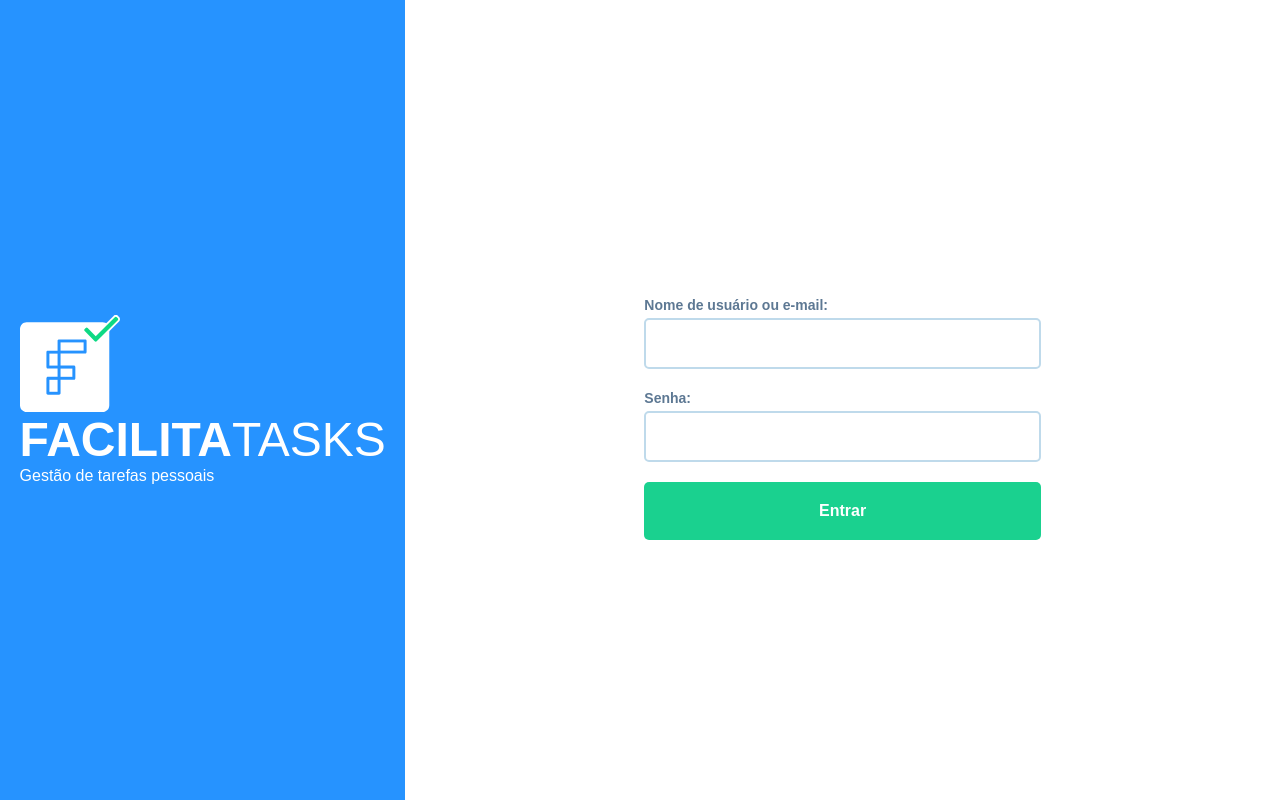
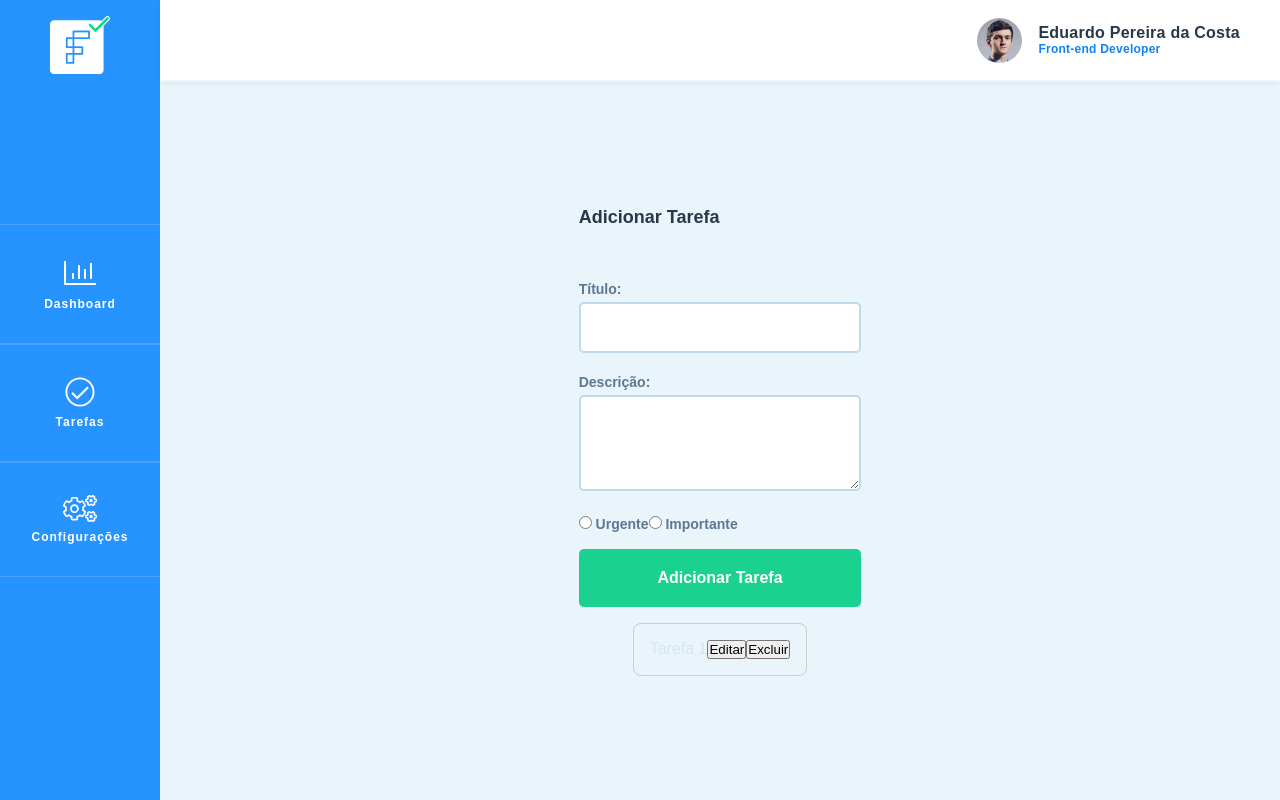
Before and after one commit to brvnfr/vue-todo-app, a Vue app: page /tasks in a window 1280 px wide. Before the commit this address led to /login. Built offline with nearby package versions, Linux system fonts and the light colour scheme.

Commit message:
[refact] refact forms to work with v-model instead of ref

```diff
--- a/src/components/ButtonComponent.vue
+++ b/src/components/ButtonComponent.vue
@@ -12,11 +12,7 @@ const { type } = defineProps(['type'])
 const emit = defineEmits(['click'])
 
 const handleClick = () => {
-  if (emit) {
-    emit('click')
-  } else {
-    console.error('Error: emit is not defined')
-  }
+  emit('click')
 }
 </script>
 
--- a/src/components/FormWrapper.vue
+++ b/src/components/FormWrapper.vue
@@ -10,7 +10,7 @@
 
 <script setup>
 import { defineEmits } from 'vue'
-const { formTitle } = defineProps(['formtitle'])
+const { formTitle } = defineProps(['formTitle'])
 const emit = defineEmits(['submit'])
 
 const handleSubmit = () => {
--- /dev/null
+++ b/src/components/RadioListComponent.vue
@@ -0,0 +1,38 @@
+<!-- RadioListComponent.vue -->
+<template>
+  <div class="form-group">
+    <label>{{ label }}</label>
+    <div>
+      <label v-for="(option, index) in options" :key="index">
+        <input
+          type="radio"
+          :name="name"
+          :value="option.value"
+          v-model="selectedValue"
+          @change="updateModelValue"
+        />
+        {{ option.label }}
+      </label>
+    </div>
+  </div>
+</template>
+
+<script setup>
+import { defineProps, defineEmits } from 'vue'
+
+const { label, name, modelValue, options } = defineProps(['label', 'name', 'modelValue', 'options'])
+const emit = defineEmits(['update:modelValue'])
+
+const selectedValue = modelValue
+
+const updateModelValue = () => {
+  emit('update:modelValue', selectedValue)
+}
+</script>
+
+<style scoped lang="stylus">
+@import '.././styles/variables.styl'
+
+.form-group label
+ text-styles(14px, 600, brand-gray-800, 1);
+</style>
--- a/src/components/TextAreaComponent.vue
+++ b/src/components/TextAreaComponent.vue
@@ -1,7 +1,14 @@
+<!-- TextAreaComponent.vue -->
 <template>
   <div class="form-group">
     <label :for="name">{{ label }}</label>
-    <textarea :id="name" :value="modelValue" :rows="rows" @input="updateModelValue"></textarea>
+    <textarea
+      :id="name"
+      :value="modelValue"
+      :rows="rows"
+      @input="updateModelValue"
+      class="form-input"
+    ></textarea>
   </div>
 </template>
 
@@ -14,6 +21,22 @@ const updateModelValue = (event) => {
 }
 </script>
 
-<style scoped>
-/* Seu estilo personalizado para TextAreaComponent */
+<style scoped lang="stylus">
+@import '.././styles/variables.styl'
+
+.form-group
+  label
+    text-styles(14px, 600, brand-gray-800, 1)
+
+  .form-input
+    width -webkit-fill-available
+    margin 4px 0
+    padding 16px
+    border-radius 5px
+    transition all 0.3s ease
+    border 2px solid brand-gray-300
+    outline none !important
+
+    &:focus, &:hover
+      border 2px solid brand-blue-500
 </style>
--- a/src/router/index.js
+++ b/src/router/index.js
@@ -45,19 +45,19 @@ const router = createRouter({
   routes,
 })
 
-router.beforeEach((to, from, next) => {
-  //~ Verifica se a rota requer autenticação
-  if (to.matched.some((record) => record.meta.requiresAuth)) {
-    //~ Redireciona para a página de login se não estiver autenticado
-    if (!isAuthenticated()) {
-      next('/login')
-    } else {
-      next()
-    }
-  } else {
-    next()
-  }
-})
+// router.beforeEach((to, from, next) => {
+//   //~ Verifica se a rota requer autenticação
+//   if (to.matched.some((record) => record.meta.requiresAuth)) {
+//     //~ Redireciona para a página de login se não estiver autenticado
+//     if (!isAuthenticated()) {
+//       next('/login')
+//     } else {
+//       next()
+//     }
+//   } else {
+//     next()
+//   }
+// })
 
 export const isRouteActive = (route) => {
   const currentRoute = router.currentRoute.value
--- a/src/views/LoginView.vue
+++ b/src/views/LoginView.vue
@@ -36,7 +36,6 @@
 </template>
 
 <script setup>
-import { ref } from 'vue'
 import { useStore } from 'vuex'
 import { useRouter } from 'vue-router'
 import InputComponent from '@/components/InputComponent.vue'
@@ -45,14 +44,14 @@ import FormWrapper from '@/components/FormWrapper.vue'
 
 const store = useStore()
 const router = useRouter()
-const username = ref('')
-const password = ref('')
+let username = ''
+let password = ''
 
 const handleLogin = async () => {
   try {
     const isAuthenticated = await store.dispatch('auth/login', {
-      username: username.value,
-      password: password.value,
+      username,
+      password,
     })
 
     console.log('isAuthenticated:', isAuthenticated)
--- a/src/views/TasksView.vue
+++ b/src/views/TasksView.vue
@@ -2,23 +2,18 @@
   <section>
     <!-- Formulário para adicionar uma nova tarefa -->
     <form-wrapper :formTitle="editingTask !== null ? 'Editar Tarefa' : 'Adicionar Tarefa'">
-      <input-component
-        type="text"
-        label="Título:"
-        name="taskTitle"
-        :modelValue="taskTitleModel"
-        @update:modelValue="taskTitleModel = $event"
+      <input-component v-model="newTask.title" type="text" label="Título:" name="taskTitle" />
+
+      <text-area-component label="Descrição:" v-model="newTask.description" rows="4" />
+
+      <radio-list-component
+        name="newTaskPriority"
+        v-model="newTask.category"
+        :options="[
+          { label: 'Urgente', value: 'urgent' },
+          { label: 'Importante', value: 'important' },
+        ]"
       />
-
-      <label for="taskDescription">Descrição:</label>
-      <textarea v-model="newTask.description" id="taskDescription" rows="4"></textarea>
-
-      <label>
-        Prioridade:
-        <input type="radio" v-model="newTask.category" value="high" /> Urgente
-
-        <input type="radio" v-model="newTask.category" value="low" /> Importante
-      </label>
 
       <button-component type="submit" @click="addTask">Adicionar Tarefa</button-component>
     </form-wrapper>
@@ -40,12 +35,11 @@
       <h2>Editar Tarefa</h2>
       <form-wrapper :formTitle="'Editar Tarefa'">
         <input-component
+          v-model="editedTask.title"
           type="text"
           customHeight="auto"
           label="Título:"
           name="editedTaskTitle"
-          :modelValue="editedTask.title"
-          @update:modelValue="editedTask.title = $event"
         />
 
         <label for="editedTaskDescription">Descrição:</label>
@@ -64,47 +58,48 @@
 </template>
 
 <script setup>
-import { ref, onMounted, watch } from 'vue'
+import { onMounted, watch } from 'vue'
 import { useStore } from 'vuex'
 import InputComponent from '@/components/InputComponent.vue'
 import ButtonComponent from '@/components/ButtonComponent.vue'
 import FormWrapper from '@/components/FormWrapper.vue'
+import TextAreaComponent from '@/components/TextAreaComponent.vue'
+import RadioListComponent from '@/components/RadioListComponent.vue'
 
 const store = useStore()
 
-const newTask = ref({
+let newTask = {
   title: '',
   description: '',
   completed: false,
   category: 'low',
-})
+}
 
-const editedTask = ref({
+let editedTask = {
   title: '',
   description: '',
   completed: false,
   category: 'low',
-})
+}
 
-const editingTask = ref(null)
-const tasks = ref(store.state.tasks.tasks)
-const taskTitleModel = ref(newTask.value.title)
+let editingTask = null
+let tasks = store.state.tasks.tasks
 
 const addTask = () => {
-  if (newTask.value.title.trim() !== '') {
-    store.commit('tasks/addTask', { ...newTask.value })
+  if (newTask.title.trim() !== '') {
+    store.commit('tasks/addTask', { ...newTask })
     resetNewTask()
   }
 }
 
 const editTask = (index) => {
-  editingTask.value = index
-  editedTask.value = { ...tasks.value[index] }
+  editingTask = index
+  editedTask = { ...tasks[index] }
 }
 
 const saveEditedTask = () => {
-  if (editedTask.value.title.trim() !== '') {
-    store.commit('tasks/editTask', { index: editingTask.value, task: { ...editedTask.value } })
+  if (editedTask.title.trim() !== '') {
+    store.commit('tasks/editTask', { index: editingTask, task: { ...editedTask } })
     resetEditingTask()
   }
 }
@@ -115,18 +110,17 @@ const deleteTask = (index) => {
 }
 
 const resetNewTask = () => {
-  newTask.value = {
+  newTask = {
     title: '',
     description: '',
     completed: false,
     category: 'low',
   }
-  taskTitleModel.value = newTask.value.title
 }
 
 const resetEditingTask = () => {
-  editingTask.value = null
-  editedTask.value = {
+  editingTask = null
+  editedTask = {
     title: '',
     description: '',
     completed: false,
@@ -141,7 +135,7 @@ onMounted(() => {
 watch(
   () => store.state.tasks.tasks,
   (newTasks) => {
-    tasks.value = newTasks
+    tasks = newTasks
   },
 )
 </script>
```
